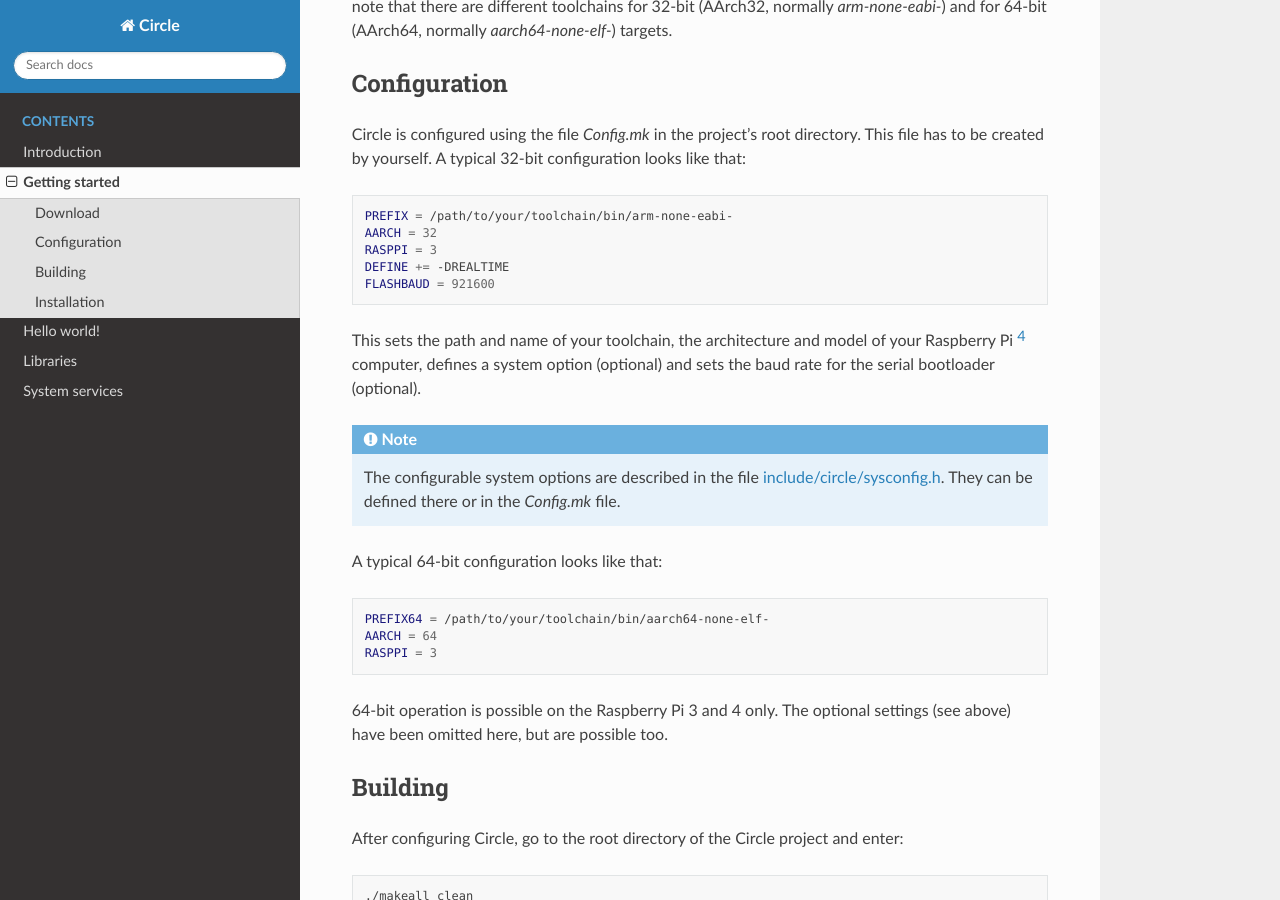
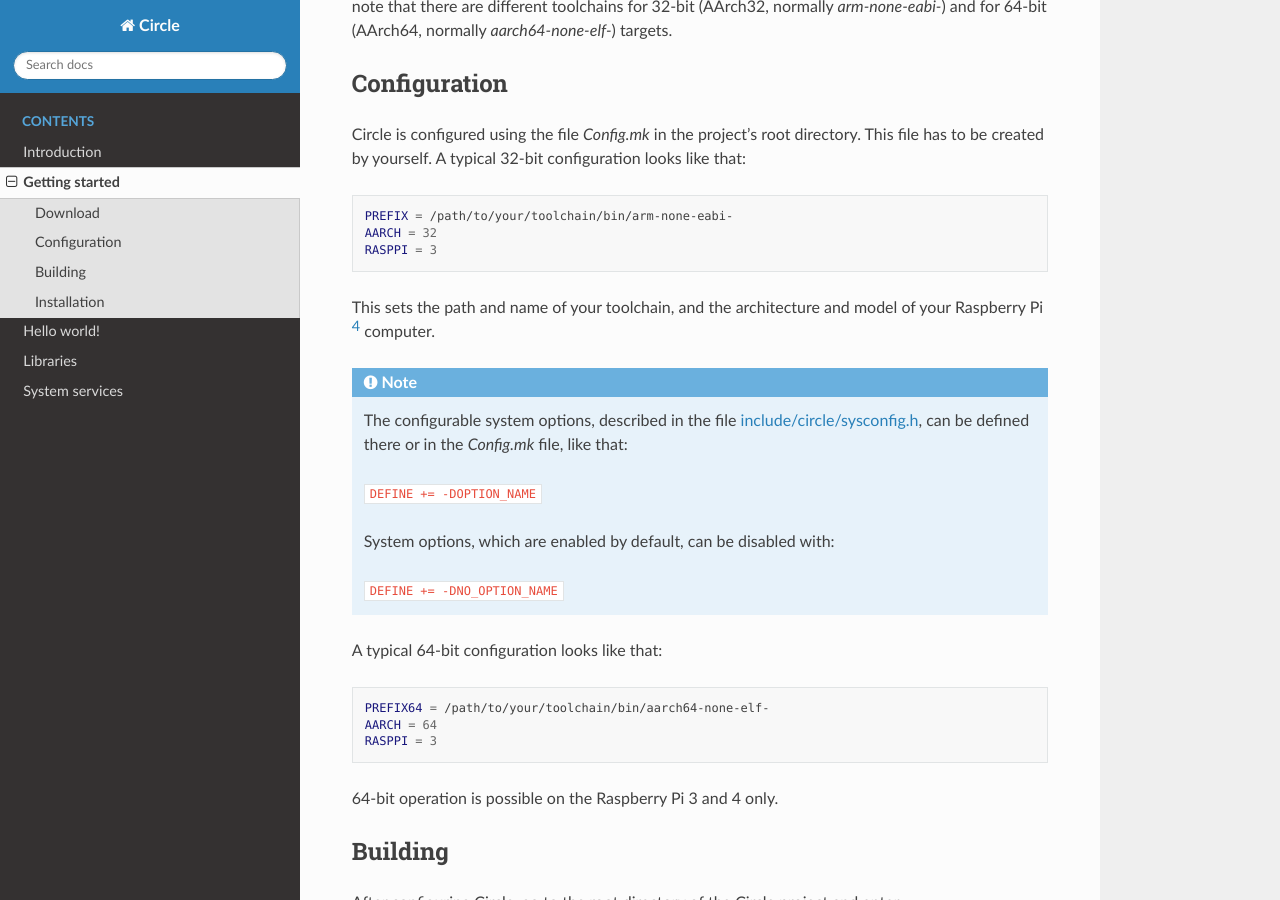
Before and after one commit to rsta2/circle-docs, a Sphinx documentation site: the page built from docs/getting-started.rst, in a window 1280 px wide and 900 px high, scrolled down 520 px. Built offline with Sphinx 7.4.7 and the Read the Docs theme 2.0.0, drawn with Linux system fonts in a browser that asks for light colours.

Commit message:
getting-started: Explain system options more deeply

```diff
--- a/docs/getting-started.rst
+++ b/docs/getting-started.rst
@@ -25,14 +25,18 @@
 	PREFIX = /path/to/your/toolchain/bin/arm-none-eabi-
 	AARCH = 32
 	RASPPI = 3
-	DEFINE += -DREALTIME
-	FLASHBAUD = 921600
 
-This sets the path and name of your toolchain, the architecture and model of your Raspberry Pi [#pi]_ computer, defines a system option (optional) and sets the baud rate for the serial bootloader (optional).
+This sets the path and name of your toolchain, and the architecture and model of your Raspberry Pi [#pi]_ computer.
 
 .. note::
 
-	The configurable system options are described in the file `include/circle/sysconfig.h <https://github.com/rsta2/circle/blob/master/include/circle/sysconfig.h>`_. They can be defined there or in the *Config.mk* file.
+	The configurable system options, described in the file `include/circle/sysconfig.h <https://github.com/rsta2/circle/blob/master/include/circle/sysconfig.h>`_, can be defined there or in the *Config.mk* file, like that:
+
+	``DEFINE += -DOPTION_NAME``
+
+	System options, which are enabled by default, can be disabled with:
+
+	``DEFINE += -DNO_OPTION_NAME``
 
 A typical 64-bit configuration looks like that:
 
@@ -42,7 +46,7 @@
 	AARCH = 64
 	RASPPI = 3
 
-64-bit operation is possible on the Raspberry Pi 3 and 4 only. The optional settings (see above) have been omitted here, but are possible too.
+64-bit operation is possible on the Raspberry Pi 3 and 4 only.
 
 Building
 ~~~~~~~~
```
